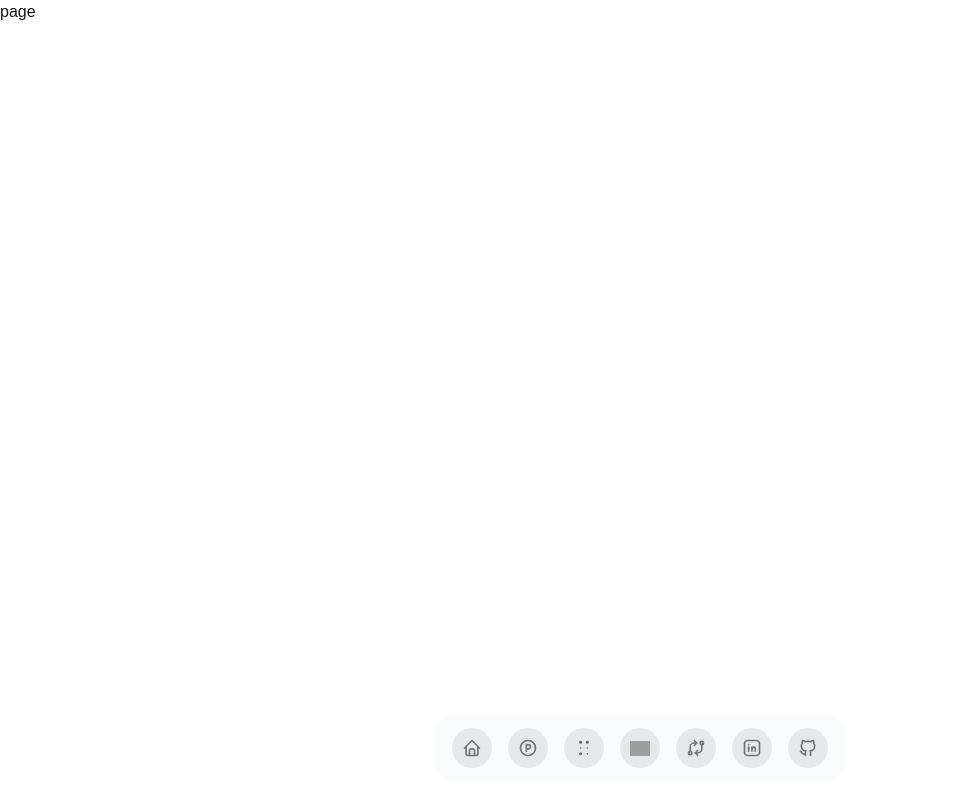
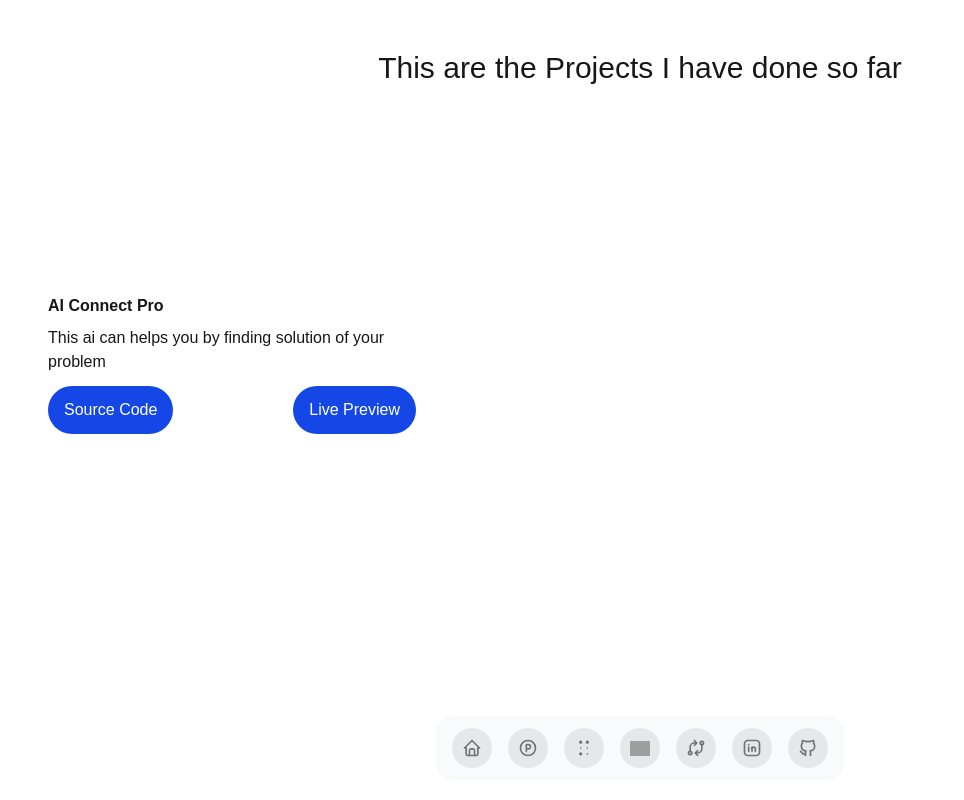
Before and after one commit to Pratham-Prog861/Portfolio, a Next.js app: page /projects in a window 1280 px wide. Shown: the whole page, without its empty margins (0-964 px from the left). Built offline with nearby package versions, Linux system fonts and the light colour scheme; grey boxes are pictures that could not be loaded.

Commit message:
add project details and links to AI Connect Pro

```diff
--- a/src/app/projects/page.tsx
+++ b/src/app/projects/page.tsx
@@ -1,8 +1,39 @@
+import Image from 'next/image'
+import Link from 'next/link'
 import React from 'react'
 
-function page() {
+const page = () => {
   return (
-    <div>page</div>
+    <div>
+      <div className='w-full h-24 flex justify-center items-center text-3xl mt-5'>
+        This are the Projects I have done so far
+      </div>
+      <div className='p-10'>
+        <div className='w-96 rounded-2xl p-2'>
+          <Image src="/vercel.svg" alt="logo" width={150} height={150} />
+          <h1 className='font-bold'>AI Connect Pro</h1>
+          <p className='text-base mt-2'>This ai can helps you by finding solution of your problem</p>
+          <div className='flex justify-between mt-3'>
+            <Link
+              href="https://github.com/Pratham-Prog861/AI-Connect"
+              target="_blank"
+              rel="noopener noreferrer"
+              className='px-4 py-3 bg-blue-700 rounded-3xl cursor-pointer text-white hover:bg-blue-800 transition-colors'
+            >
+              Source Code
+            </Link>
+            <Link
+              href="https://aiconnectpro.netlify.app/"
+              target="_blank"
+              rel="noopener noreferrer"
+              className='px-4 py-3 bg-blue-700 rounded-3xl cursor-pointer text-white hover:bg-blue-800 transition-colors'
+            >
+              Live Preview
+            </Link>
+          </div>
+        </div>
+      </div>
+    </div>
   )
 }
 
```
